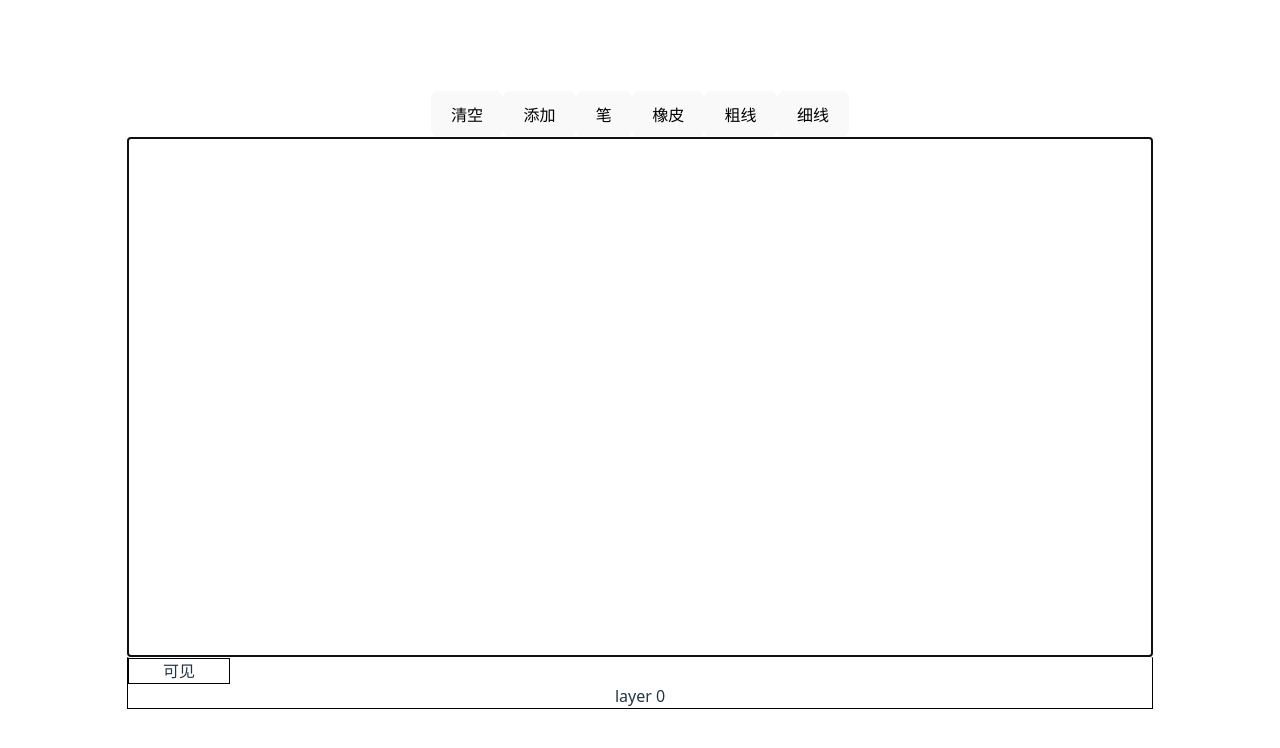
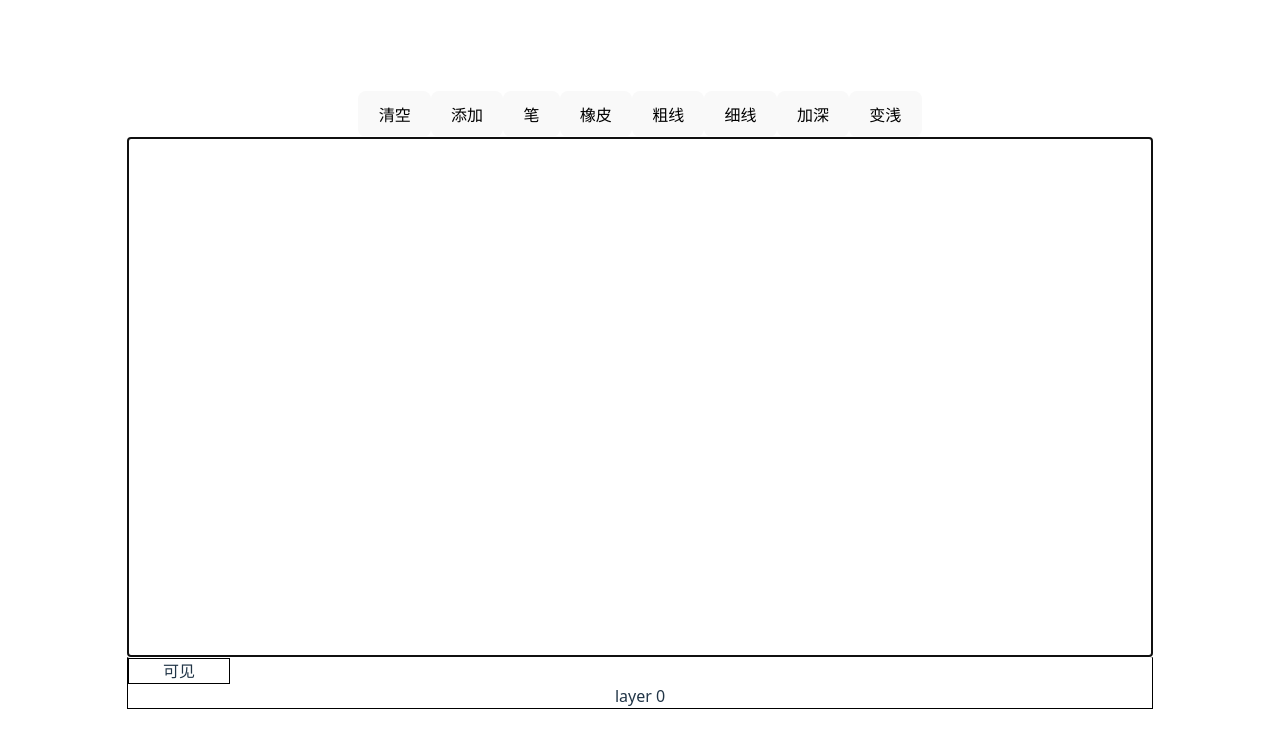
Before and after one commit to Tmxz-github/paint, a Vue app: page / in a window 1280 px wide. Shown: the top 748 px of the page. Built offline with nearby package versions, Linux system fonts and the light colour scheme.

Commit message:
feat: 处理橡皮浓度

```diff
--- a/src/App.vue
+++ b/src/App.vue
@@ -53,6 +53,24 @@ const setLayerVisiable = (v: boolean, i: number) => {
 		>
 			细线
 		</button>
+		<button
+			@click="
+				paint?.setBrushStyle({
+					thickness: paint.getBrushStyle().thickness + 0.1,
+				})
+			"
+		>
+			加深
+		</button>
+		<button
+			@click="
+				paint?.setBrushStyle({
+					thickness: paint.getBrushStyle().thickness - 0.1,
+				})
+			"
+		>
+			变浅
+		</button>
 		<div
 			id="canvas"
 			style="border: 1px solid black"
--- a/src/Paint/Brushes/Eraser.ts
+++ b/src/Paint/Brushes/Eraser.ts
@@ -9,7 +9,7 @@ export class Eraser implements Brush {
 	}
 	/** 0 - 1 */
 	public set thickness(value: number) {
-		value = Clamp(value, 0, 1);
+		value = Clamp(value, 0.1, 1);
 		this._thickness = value;
 	}
 	public get size(): number {
@@ -20,7 +20,7 @@ export class Eraser implements Brush {
 		this.burshCtx.lineWidth = value;
 		this._size = value;
 	}
-	constructor(private burshCtx: CanvasRenderingContext2D, private _size: number, private _thickness: number) {}
+	constructor(private burshCtx: CanvasRenderingContext2D, private _size: number, private _thickness: number = 0.5) {}
 
 	public drawDot(point: Vec2D) {
 		this.burshCtx.save();
@@ -28,12 +28,12 @@ export class Eraser implements Brush {
 		this.burshCtx.lineWidth = 0;
 
 		this.burshCtx.beginPath();
-		this.burshCtx.arc(point.x, point.y, this.size, 0, Math.PI * 2);
+		this.burshCtx.arc(point.x, point.y, this._size, 0, Math.PI * 2);
 		this.burshCtx.clip();
-		const width = Math.floor(point.x - this.size);
-		const height = Math.floor(point.y - this.size);
-		const size = this.size * 2;
-		const imageData = this.burshCtx.getImageData(width, height, size, size);
+		const left = Math.floor(point.x - this._size);
+		const top = Math.floor(point.y - this._size);
+		const size = this._size * 2;
+		const imageData = this.burshCtx.getImageData(left, top, size, size);
 
 		this.burshCtx.globalAlpha = 0.5;
 		for (let i = 0; i < imageData.data.length; i += 4) {
@@ -41,10 +41,10 @@ export class Eraser implements Brush {
 				imageData.data[i + 3] = 0;
 				continue;
 			}
-			imageData.data[i + 3] = imageData.data[i + 3] * 0.5;
+			imageData.data[i + 3] = imageData.data[i + 3] * (1 - this._thickness);
 		}
 
-		this.burshCtx.putImageData(imageData, width, height);
+		this.burshCtx.putImageData(imageData, left, top);
 
 		this.burshCtx.restore();
 	}
--- a/src/Paint/index.ts
+++ b/src/Paint/index.ts
@@ -156,7 +156,7 @@ export class Paint {
 		const pen = new Pen(this.mirrorCtx, 2, 2, "black");
 		this.brushes.set("PEN", pen);
 
-		const eraser = new Eraser(this.mirrorCtx, 2, 2);
+		const eraser = new Eraser(this.mirrorCtx, 2, 0.5);
 		this.brushes.set("ERASER", eraser);
 	}
 
@@ -280,6 +280,7 @@ export class Paint {
 		this.brush.color = options.color || this.brush.color;
 		this.brush.thickness = options.thickness || this.brush.thickness;
 		this.brush.size = options.size || this.brush.size;
+		this.cursor.ridus = this.brush.size;
 	}
 
 	public getBrushStyle(): BrushStyle {
```
Also changed, not shown: src/Paint/Brushes/Pen.ts (line endings or trailing spaces).
